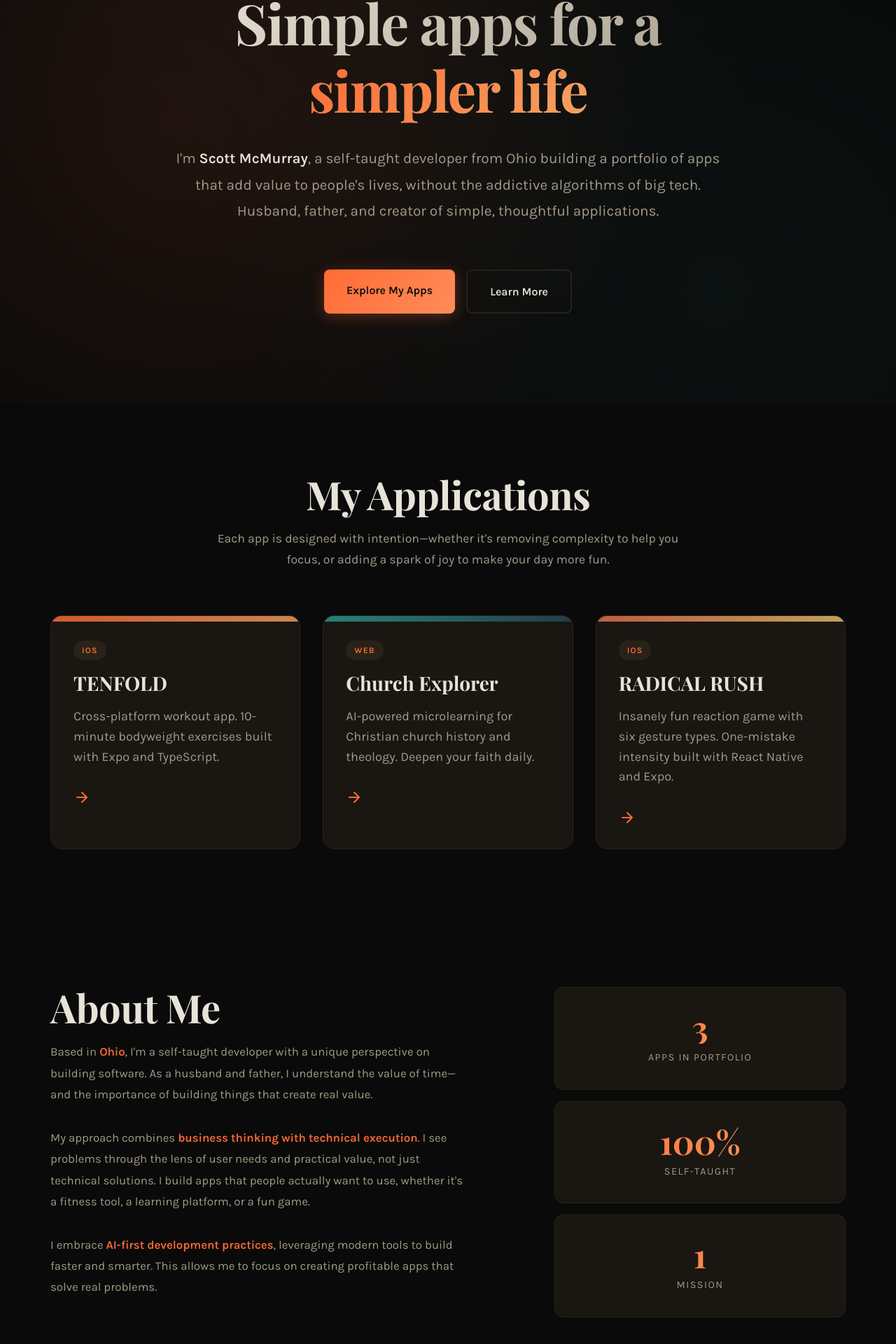
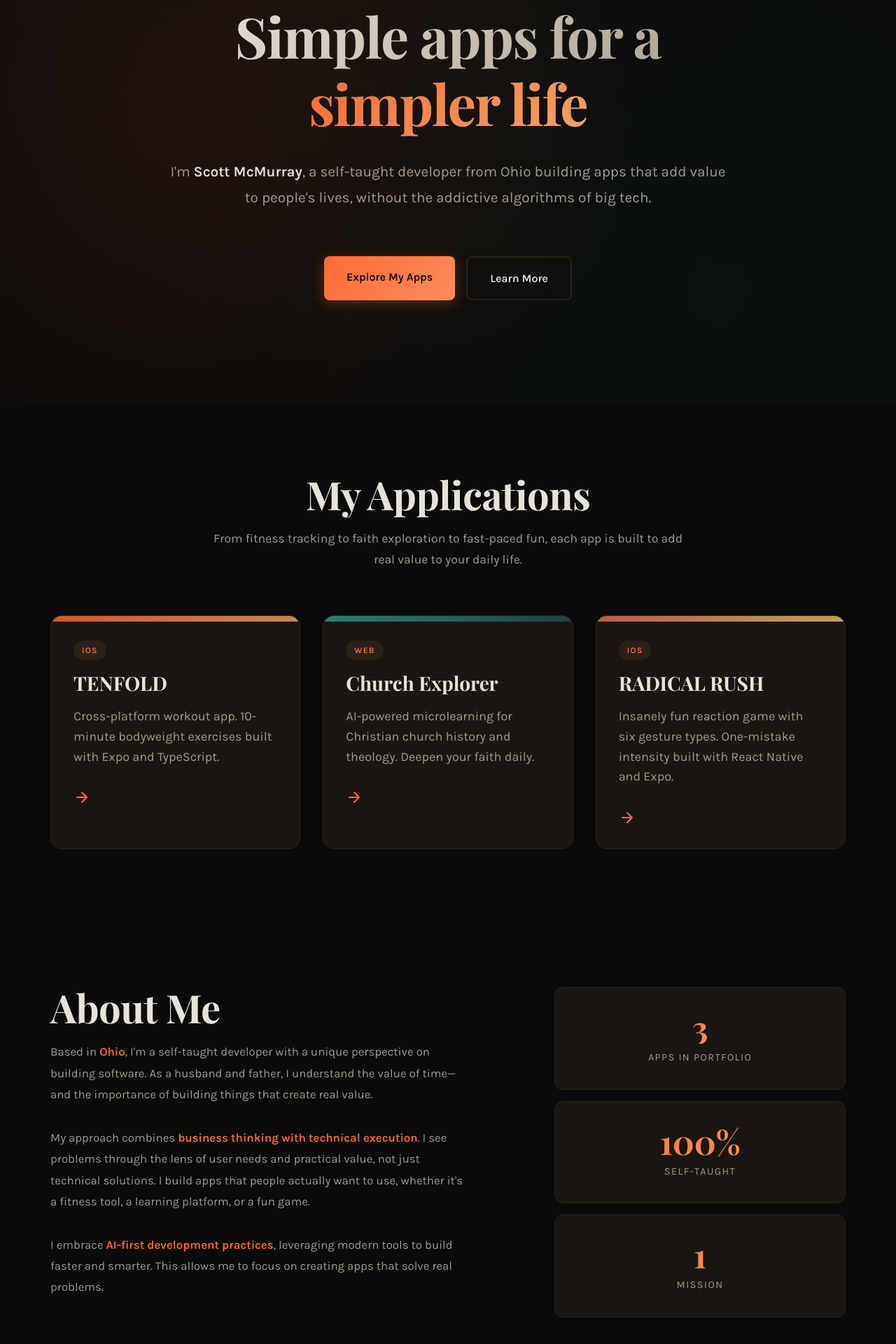
Before and after one commit to spmcmurray/scottymcmurray, a Next.js app: page / in a window 1280 px wide. Shown: the part 224-2144 px from the top of the page at 70% size. Built offline with nearby package versions, Linux system fonts and the light colour scheme; a web font is replaced by a local one.

Commit message:
Update content: streamline hero, improve app section description, remove profitable reference

```diff
--- a/src/app/page.tsx
+++ b/src/app/page.tsx
@@ -13,8 +13,7 @@ export default function Home() {
               Simple apps for a <span className={styles.highlight}>simpler life</span>
             </h1>
             <p className={`${styles.heroSubtitle} animate-in animate-in-delay-1`}>
-              I'm <strong>Scott McMurray</strong>, a self-taught developer from Ohio building a portfolio of apps that add value to people's lives, without the addictive algorithms of big tech.
-              Husband, father, and creator of simple, thoughtful applications.
+              I'm <strong>Scott McMurray</strong>, a self-taught developer from Ohio building apps that add value to people's lives, without the addictive algorithms of big tech.
             </p>
             <div className={`${styles.heroActions} animate-in animate-in-delay-2`}>
               <a href="#apps" className={styles.ctaPrimary}>Explore My Apps</a>
@@ -30,7 +29,7 @@ export default function Home() {
           <div className={styles.sectionHeader}>
             <h2 className={styles.sectionTitle}>My Applications</h2>
             <p className={styles.sectionDescription}>
-              Each app is designed with intention—whether it's removing complexity to help you focus, or adding a spark of joy to make your day more fun.
+              From fitness tracking to faith exploration to fast-paced fun, each app is built to add real value to your daily life.
             </p>
           </div>
 
@@ -77,7 +76,7 @@ export default function Home() {
               </p>
               <p className={styles.aboutText}>
                 I embrace <strong>AI-first development practices</strong>, leveraging modern tools to build
-                faster and smarter. This allows me to focus on creating profitable apps that solve real problems.
+                faster and smarter. This allows me to focus on creating apps that solve real problems.
               </p>
             </div>
 
```
